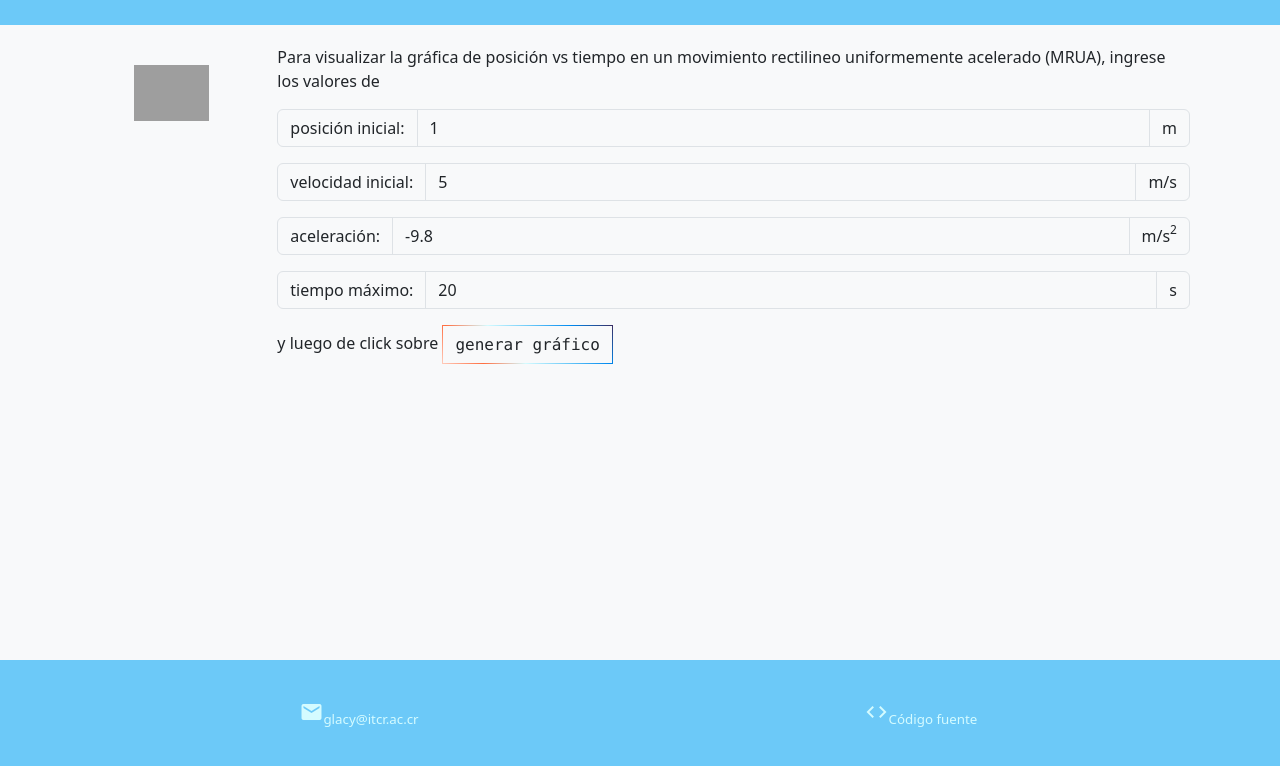
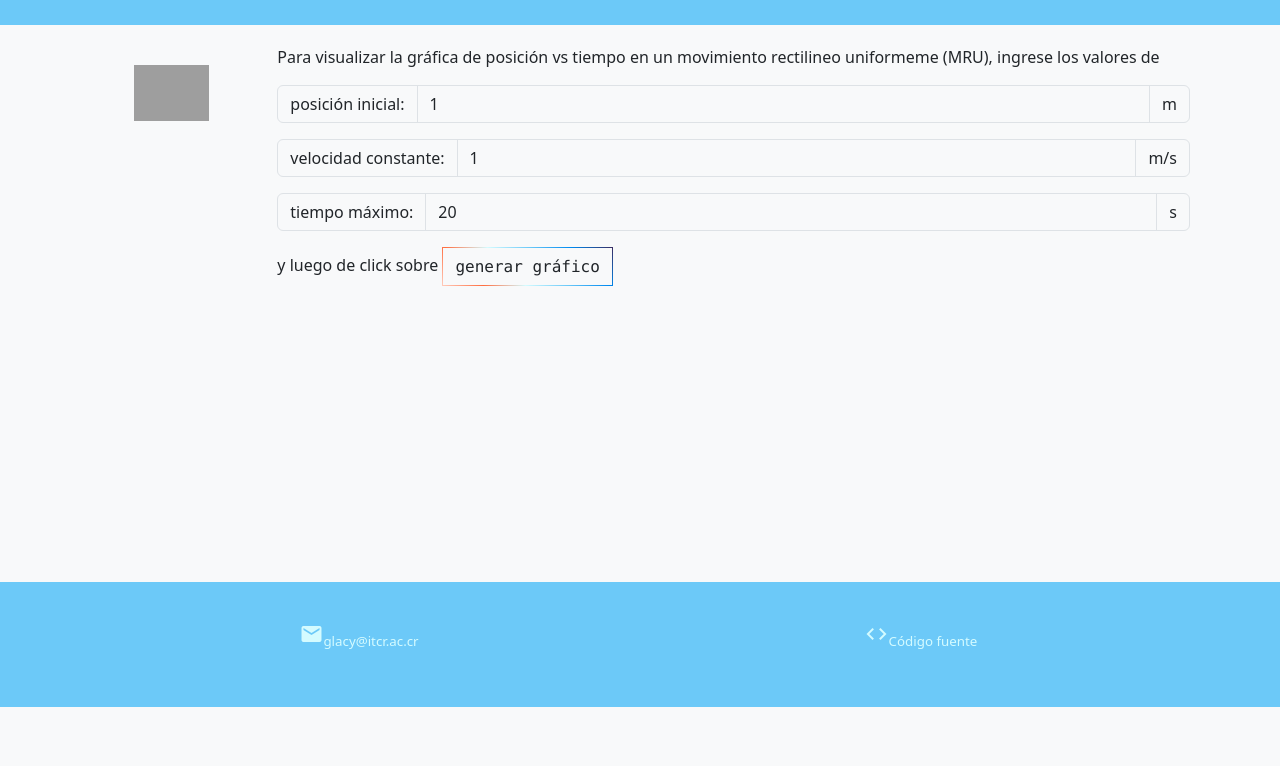
Before and after one commit to glacy/FI1101-FG1, a plain HTML site: page index.html in a window 1280 px wide. Shown: the part 154-920 px from the top of the page. After the commit the page ends 861 px from the top, so only its background shows below. Drawn offline with nearby package versions, Linux system fonts and the light colour scheme; grey boxes are pictures that could not be loaded.

Commit message:
grafica mru

```diff
--- a/index.html
+++ b/index.html
@@ -4,11 +4,11 @@
 <head>
 <meta charset="utf-8">
 <meta name="viewport" content="width=device-width, initial-scale=1">
-<title>Gráfica MRUA</title>
+<title>Gráfica MRU</title>
 <script src="https://polyfill.io/v3/polyfill.min.js?features=es6"></script>
 <script id="MathJax-script" async src="https://cdn.jsdelivr.net/npm/mathjax@3/es5/tex-mml-chtml.js"></script>
 <script src="https://cdn.jsdelivr.net/npm/chart.js"></script>
-<script src="chartjs-plugin-annotation.min.js"></script>
+<script src="\node_modules\chartjs-plugin-annotation\dist\chartjs-plugin-annotation.min.js"></script>
 <link href="https://cdn.jsdelivr.net/npm/bootstrap@5.3.2/dist/css/bootstrap.min.css" rel="stylesheet" integrity="sha384-T3c6CoIi6uLrA9TneNEoa7RxnatzjcDSCmG1MXxSR1GAsXEV/Dwwykc2MPK8M2HN" crossorigin="anonymous">
 <link rel="stylesheet" href="styles.css">
 <link href="https://fonts.googleapis.com/icon?family=Material+Icons" rel="stylesheet">
@@ -28,10 +28,10 @@
 
 <div class="container">
 <div class="row">
-<div class="col-md-2 col-sm-2 col-lg-2" style="text-align: center; padding: 20px;"><img src="https://tecdigital.tec.ac.cr/repositorio/tecdigital/ESC_FISICA/img/consigna_orientacion.png" width="75"></div>
+<div class="col-md-2 col-sm-2 col-lg-2" style="text-align: center; padding: 20px;"><img src="https://tecdigital.tec.ac.cr/repositorio/tecdigital/ESC_FISICA/img/consigna_orientacion.png" width="75"alt="instrucciones"></div>
 <div class="col-md-10 col-sm-10 col-lg-10">
 <p>
-Para visualizar la gráfica de posición vs tiempo en un movimiento rectilineo uniformemente acelerado (MRUA), ingrese los valores de
+Para visualizar la gráfica de posición vs tiempo en un movimiento rectilineo uniformeme (MRU), ingrese los valores de
 </p>
 
 <div class="input-group mb-3">
@@ -40,15 +40,11 @@ Para visualizar la gráfica de posición vs tiempo en un movimiento rectilineo u
 <span class="input-group-text">m</span>
 </div>
 <div class="input-group mb-3">
-<span class="input-group-text" >velocidad inicial:</span>
-<input id="initialVelocity" type="number" value="5" class="form-control" placeholder="Ingrese aquí la velocidad inicial" aria-label="initialVelocity" aria-describedby="initialVelocity">
+<span class="input-group-text" >velocidad constante:</span>
+<input id="initialVelocity" type="number" value="1" class="form-control" placeholder="Ingrese aquí la velocidad constante" aria-label="initialVelocity" aria-describedby="initialVelocity">
 <span class="input-group-text">m/s</span>
 </div>
-<div class="input-group mb-3">
-<span class="input-group-text" >aceleración:</span>
-<input id="acceleration" type="number" value="-9.8" class="form-control" placeholder="Ingrese aquí la aceleración" aria-label="acceleration" aria-describedby="acceleration">
-<span class="input-group-text">m/s<sup>2</sup></span>
-</div>
+
 <div class="input-group mb-3">
 <span class="input-group-text" >tiempo máximo:</span>
 <input id="tmax" type="number" value="20" class="form-control" placeholder="Ingrese el valor máximo para la serie de tiempo" aria-label="tmax" aria-describedby="tmax">
@@ -56,7 +52,7 @@ Para visualizar la gráfica de posición vs tiempo en un movimiento rectilineo u
 </div>
 
 <p>
-y luego de click sobre <button onclick="generarGrafico()" class="btn" style="border-style: solid solid solid solid; border-image: linear-gradient(45deg,#ffccbc,#ff6e40,#d4fbff,#6cc9f8,#0089ef,#3a2c60) 1; font-size: 12pt;"> <span style="font-family:Lucida Console;">generar gráfico</span></button>
+y luego de click sobre <button onclick="generarGrafico()" onkeydown="generarGrafico()" class="btn" tabindex="0"; style="border-style: solid solid solid solid; border-image: linear-gradient(45deg,#ffccbc,#ff6e40,#d4fbff,#6cc9f8,#0089ef,#3a2c60) 1; font-size: 12pt;"> <span style="font-family:Lucida Console;">generar gráfico</span></button>
 </p>
 </div>
 </div>
@@ -71,6 +67,8 @@ y luego de click sobre <button onclick="generarGrafico()" class="btn" style="bor
 <canvas id="chartCanvas" style="display: block; box-sizing: border-box;"></canvas>
 </div>
 </div>
+
+
 
 <footer class="site-footer">
 <div class="container text-center">
```
